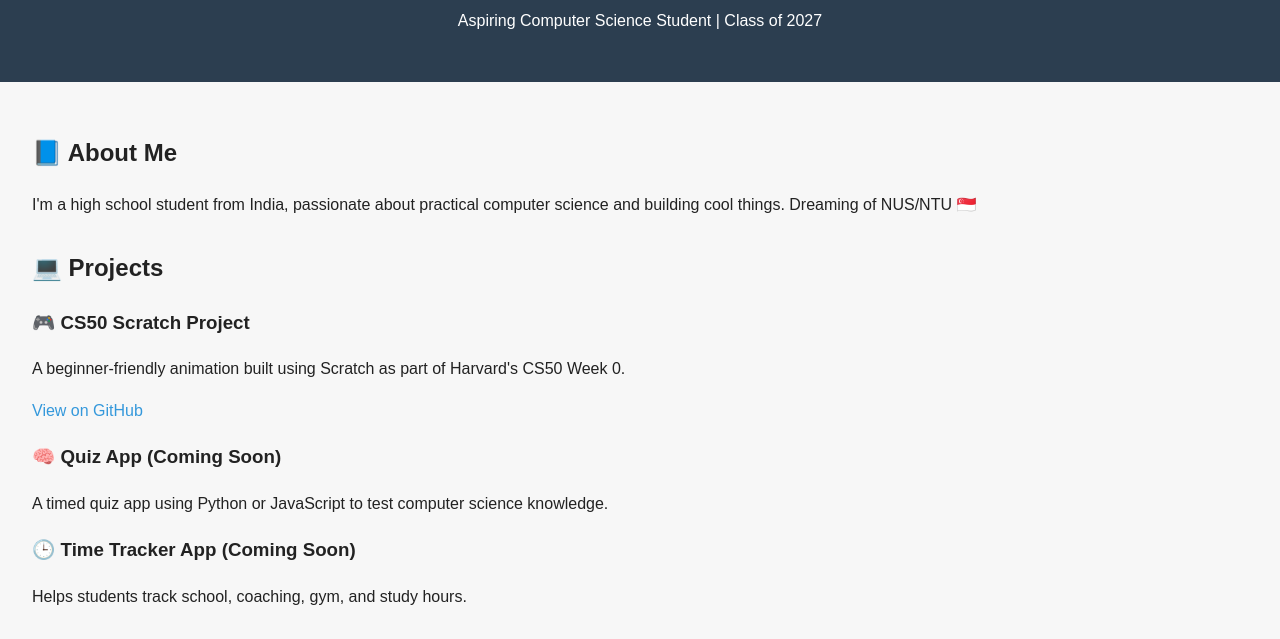
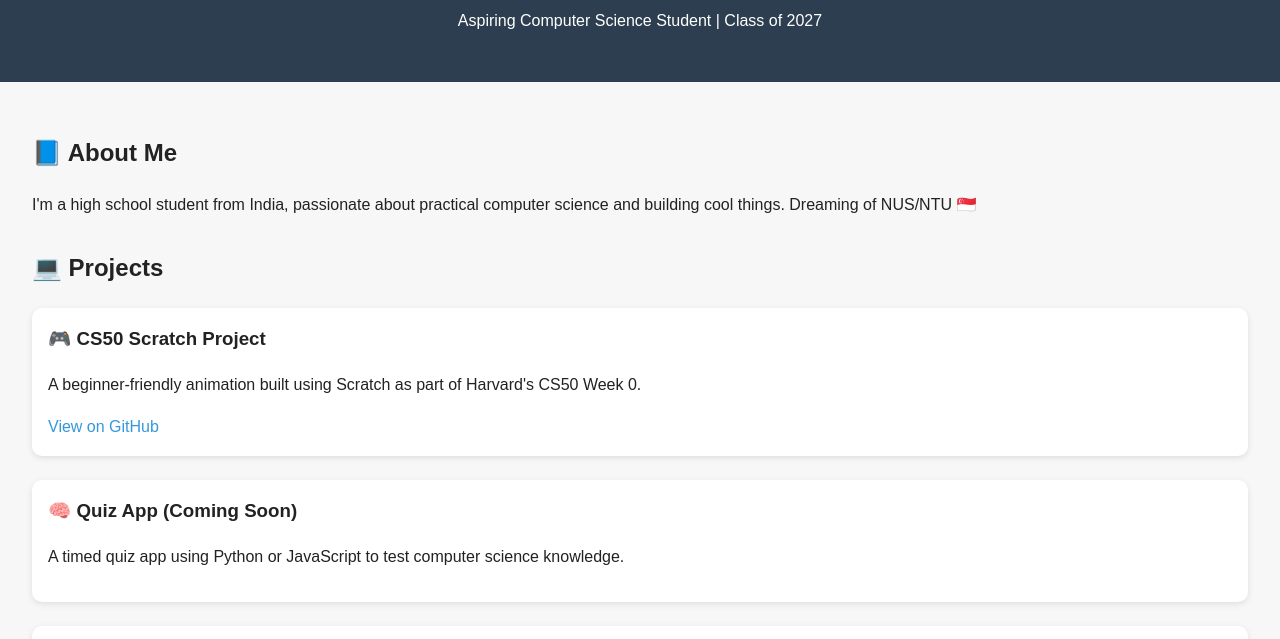
Before and after one commit to Het-patel-h/portfolio-website, a plain HTML site: page index.html in a window 1280 px wide. Shown: the part 118-757 px from the top of the page. Drawn offline with Linux system fonts and the light colour scheme.

Commit message:
style.css

```diff
--- a/style.css
+++ b/style.css
@@ -32,3 +32,13 @@ footer {
   padding: 1rem;
   background: #ddd;
 }
+.project-card {
+  background: #fff;
+  border-radius: 10px;
+  padding: 1rem;
+  box-shadow: 0 2px 6px rgba(0,0,0,0.1);
+  margin-bottom: 1.5rem;
+}
+.project-card h3 {
+  margin-top: 0;
+}
```
